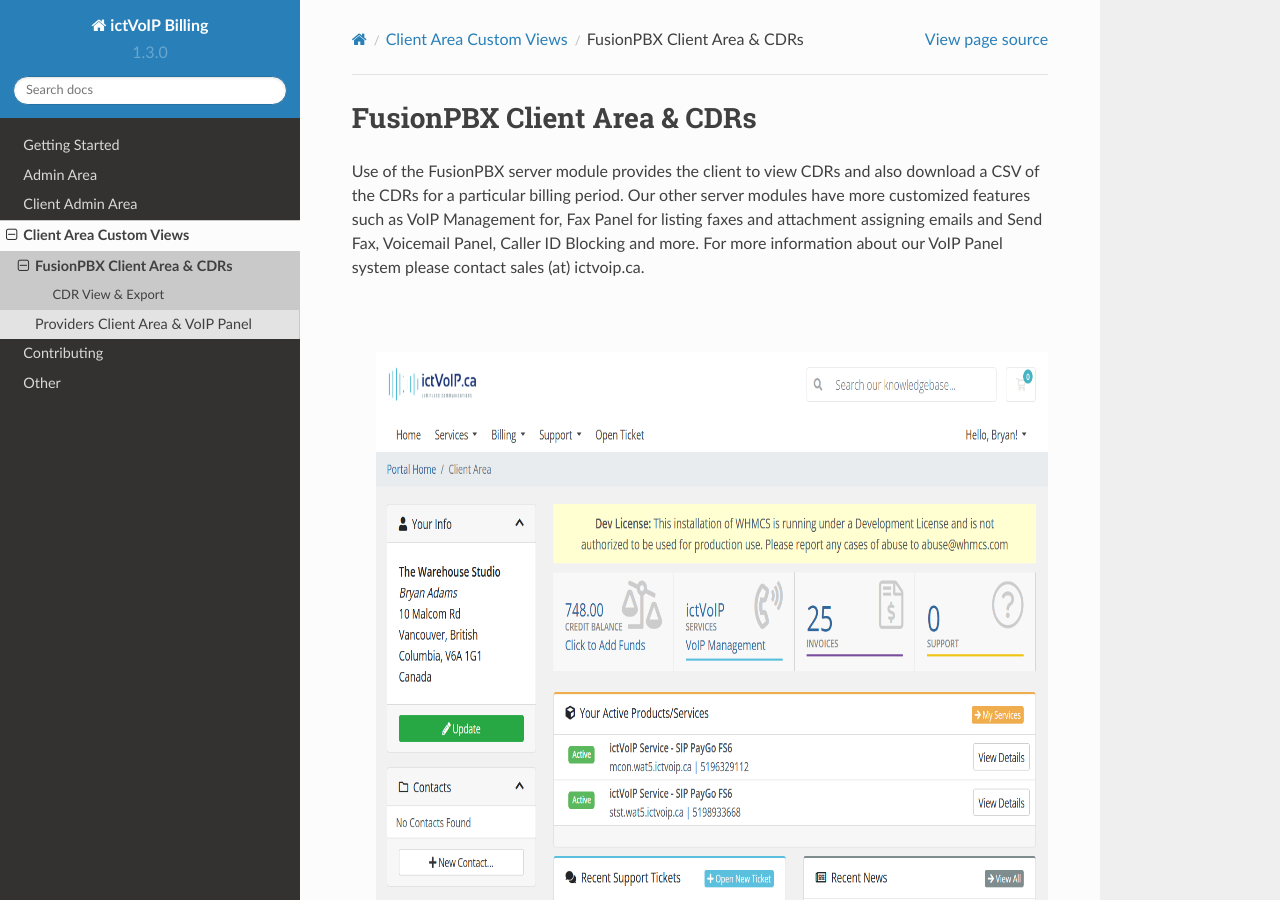
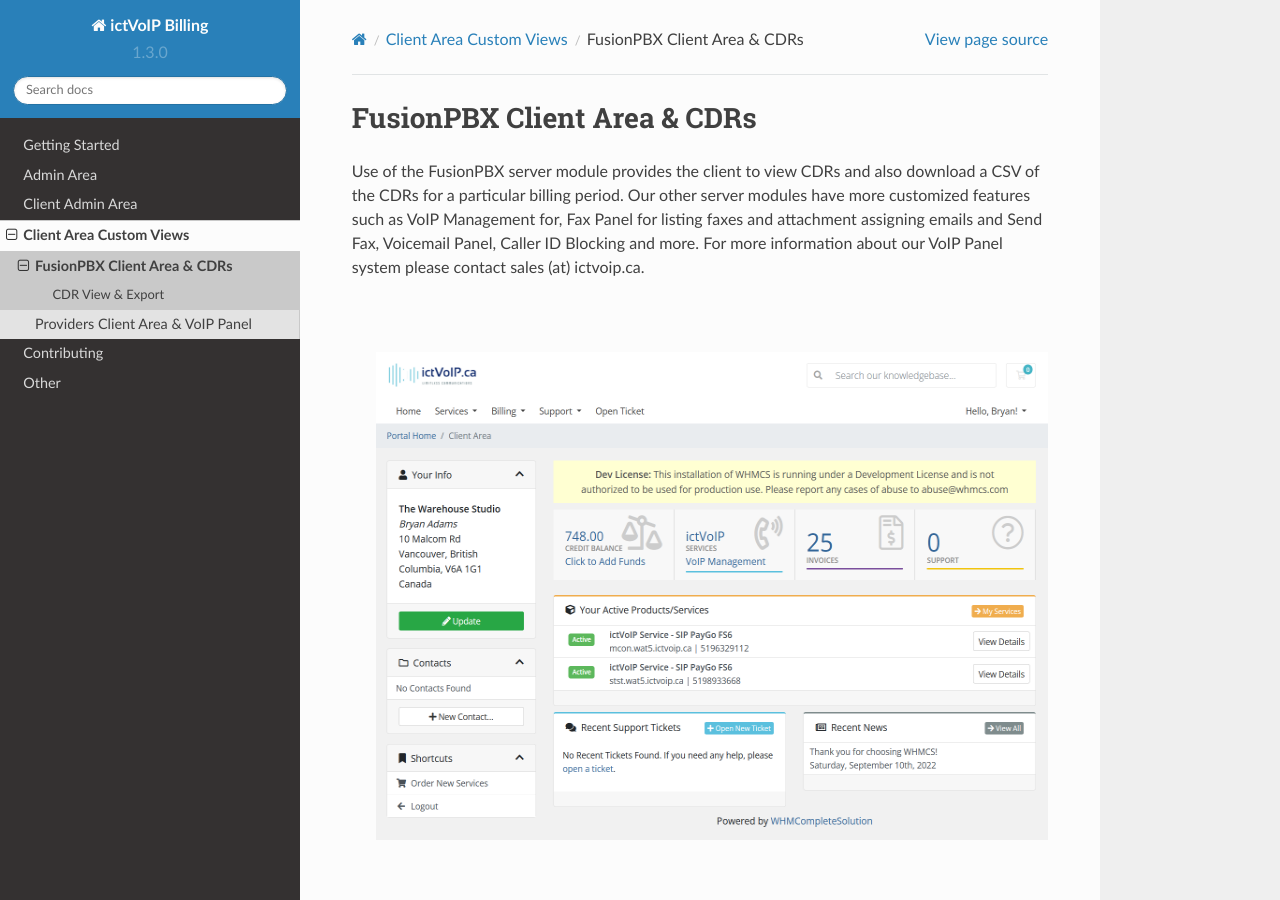
Before and after one commit to ictvoip/ictvoip-docs, a Sphinx documentation site: the page built from docs/source/clientarea/clientareafusionpbx.rst, in a window 1280 px wide and 900 px high. Built offline with Sphinx 7.4.7 and the Read the Docs theme 2.0.0, drawn with Linux system fonts in a browser that asks for light colours; pages that are not in the unit, such as notebooks, are missing from menus.

Commit message:
Update clientareafusionpbx.rst

```diff
--- a/docs/source/clientarea/clientareafusionpbx.rst
+++ b/docs/source/clientarea/clientareafusionpbx.rst
@@ -7,7 +7,7 @@ Use of the FusionPBX server module provides the client to view CDRs and also dow
 |
 
  .. image:: ../_static/images/clientarea/Fusion_CDRS.png
-        :scale: 70%
+        :scale: 50%
         :align: center
         :alt: Adding a new Provider or PBX
 
@@ -22,7 +22,7 @@ Within the client panel to view CDRs you would simply click on the client VoIP p
 |
 
  .. image:: ../_static/images/clientarea/CDRs_Client.png
-        :scale: 70%
+        :scale: 50%
         :align: center
         :alt: Adding a new Provider or PBX
 
```
